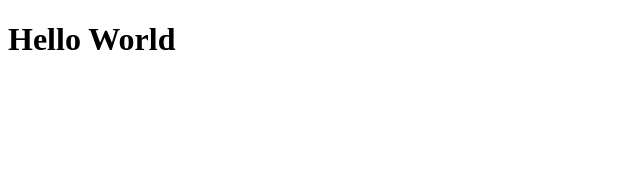
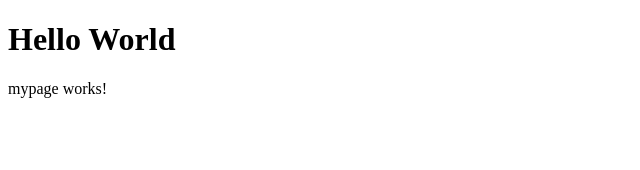
Before and after one commit to JotaV3/angular-studies, an Angular app in the folder basic-concepts/: page / in a window 1280 px wide. Shown: the top 170 px of the page, without its empty margins (0-640 px from the left). Built offline with nearby package versions, Linux system fonts and the light colour scheme.

Commit message:
chore: import Mypage component to app

```diff
--- a/basic-concepts/src/app/app.html
+++ b/basic-concepts/src/app/app.html
@@ -1 +1,2 @@
 <hello-world></hello-world>
+<app-mypage></app-mypage>
--- a/basic-concepts/src/app/app.ts
+++ b/basic-concepts/src/app/app.ts
@@ -1,8 +1,9 @@
 import { Component, signal } from '@angular/core';
 import { HelloWorld } from './helloworld/helloworld'
+import { Mypage } from './mypage/mypage';
 
 @Component({
-  imports: [HelloWorld],
+  imports: [HelloWorld, Mypage],
   selector: 'app-root',
   styleUrl: './app.scss',
   templateUrl: './app.html',
```
